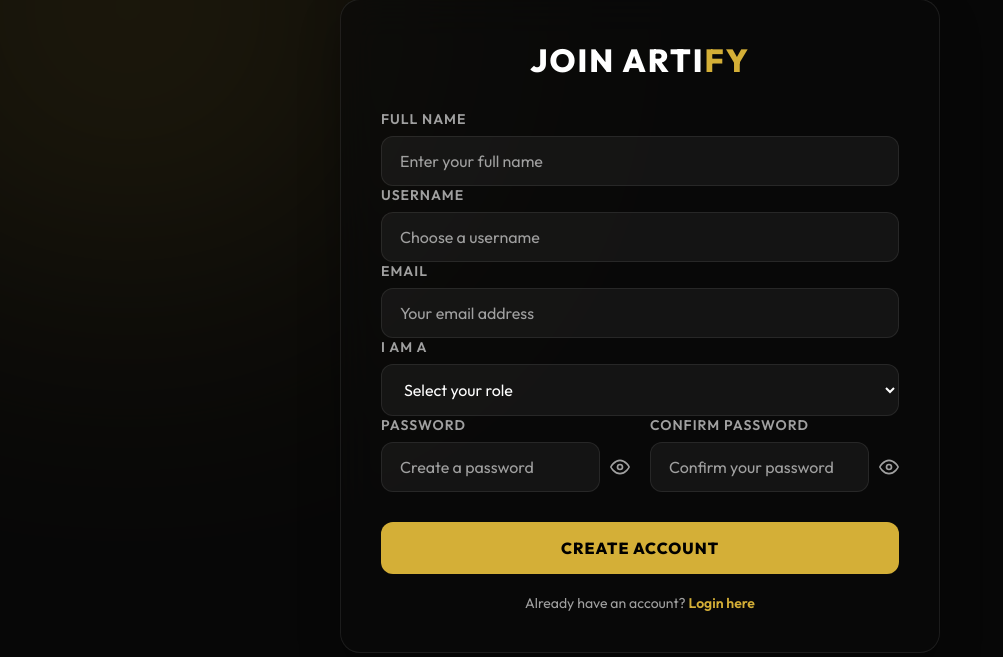
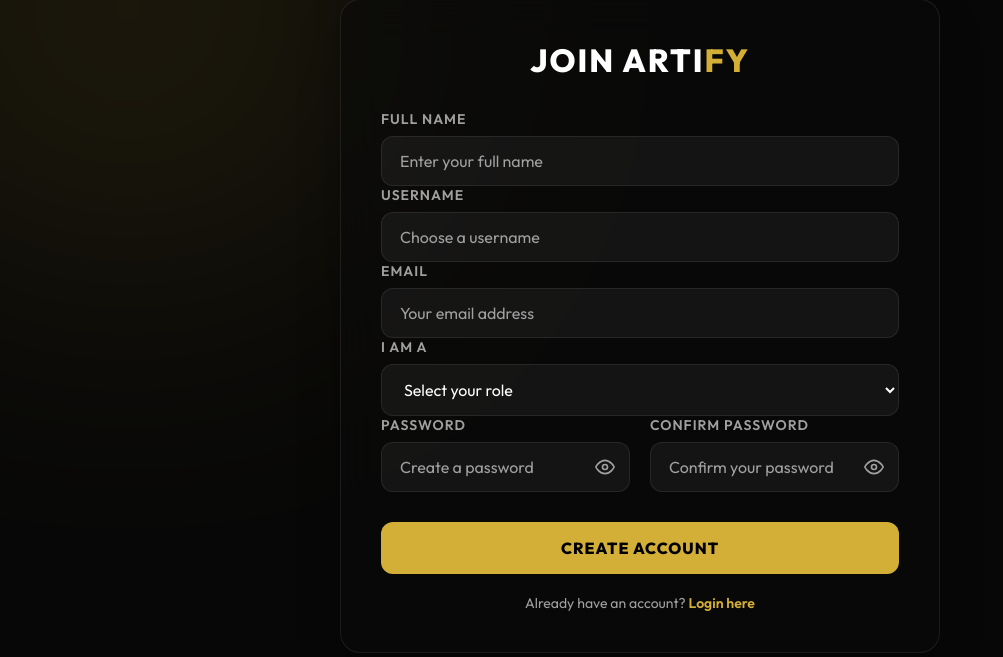
Before and after one commit to gayathrim06/Artify, a Django app: page /register/ in a window 1280 px wide. Shown: the part 121-778 px from the top of the page, without its empty margins (0-1003 px from the left). Run offline with Django 5.2, Linux system fonts and the light colour scheme.

Commit message:
Move eye icons back inside the input field aligned to the right

```diff
--- a/templates/users/register.html
+++ b/templates/users/register.html
@@ -321,9 +321,9 @@
                 <div class="form-group password-row">
                     <div class="form-group">
                         <label for="password">Password</label>
-                        <div style="display: flex; align-items: center; gap: 10px;">
-                            <input type="password" id="password" name="password" placeholder="Create a password" required style="flex: 1;">
-                            <button type="button" onclick="togglePassword('password', 'eye-icon-1')" style="background: none; border: none; color: var(--text-muted); cursor: pointer; display: flex; align-items: center; justify-content: center; outline: none; transition: color 0.3s; width: auto; padding: 0; margin: 0; box-shadow: none;">
+                        <div style="position: relative; display: flex; align-items: center;">
+                            <input type="password" id="password" name="password" placeholder="Create a password" required style="width: 100%; padding-right: 45px;">
+                            <button type="button" onclick="togglePassword('password', 'eye-icon-1')" style="position: absolute; right: 15px; background: none; border: none; color: var(--text-muted); cursor: pointer; display: flex; align-items: center; justify-content: center; outline: none; transition: color 0.3s; width: auto; padding: 0; margin: 0; box-shadow: none;">
                                 <svg id="eye-icon-1" xmlns="http://www.w3.org/2000/svg" width="20" height="20" viewBox="0 0 24 24" fill="none" stroke="currentColor" stroke-width="2" stroke-linecap="round" stroke-linejoin="round"><path d="M1 12s4-8 11-8 11 8 11 8-4 8-11 8-11-8-11-8z"></path><circle cx="12" cy="12" r="3"></circle></svg>
                             </button>
                         </div>
@@ -331,9 +331,9 @@
 
                     <div class="form-group">
                         <label for="password2">Confirm Password</label>
-                        <div style="display: flex; align-items: center; gap: 10px;">
-                            <input type="password" id="password2" name="password2" placeholder="Confirm your password" required style="flex: 1;">
-                            <button type="button" onclick="togglePassword('password2', 'eye-icon-2')" style="background: none; border: none; color: var(--text-muted); cursor: pointer; display: flex; align-items: center; justify-content: center; outline: none; transition: color 0.3s; width: auto; padding: 0; margin: 0; box-shadow: none;">
+                        <div style="position: relative; display: flex; align-items: center;">
+                            <input type="password" id="password2" name="password2" placeholder="Confirm your password" required style="width: 100%; padding-right: 45px;">
+                            <button type="button" onclick="togglePassword('password2', 'eye-icon-2')" style="position: absolute; right: 15px; background: none; border: none; color: var(--text-muted); cursor: pointer; display: flex; align-items: center; justify-content: center; outline: none; transition: color 0.3s; width: auto; padding: 0; margin: 0; box-shadow: none;">
                                 <svg id="eye-icon-2" xmlns="http://www.w3.org/2000/svg" width="20" height="20" viewBox="0 0 24 24" fill="none" stroke="currentColor" stroke-width="2" stroke-linecap="round" stroke-linejoin="round"><path d="M1 12s4-8 11-8 11 8 11 8-4 8-11 8-11-8-11-8z"></path><circle cx="12" cy="12" r="3"></circle></svg>
                             </button>
                         </div>
```
